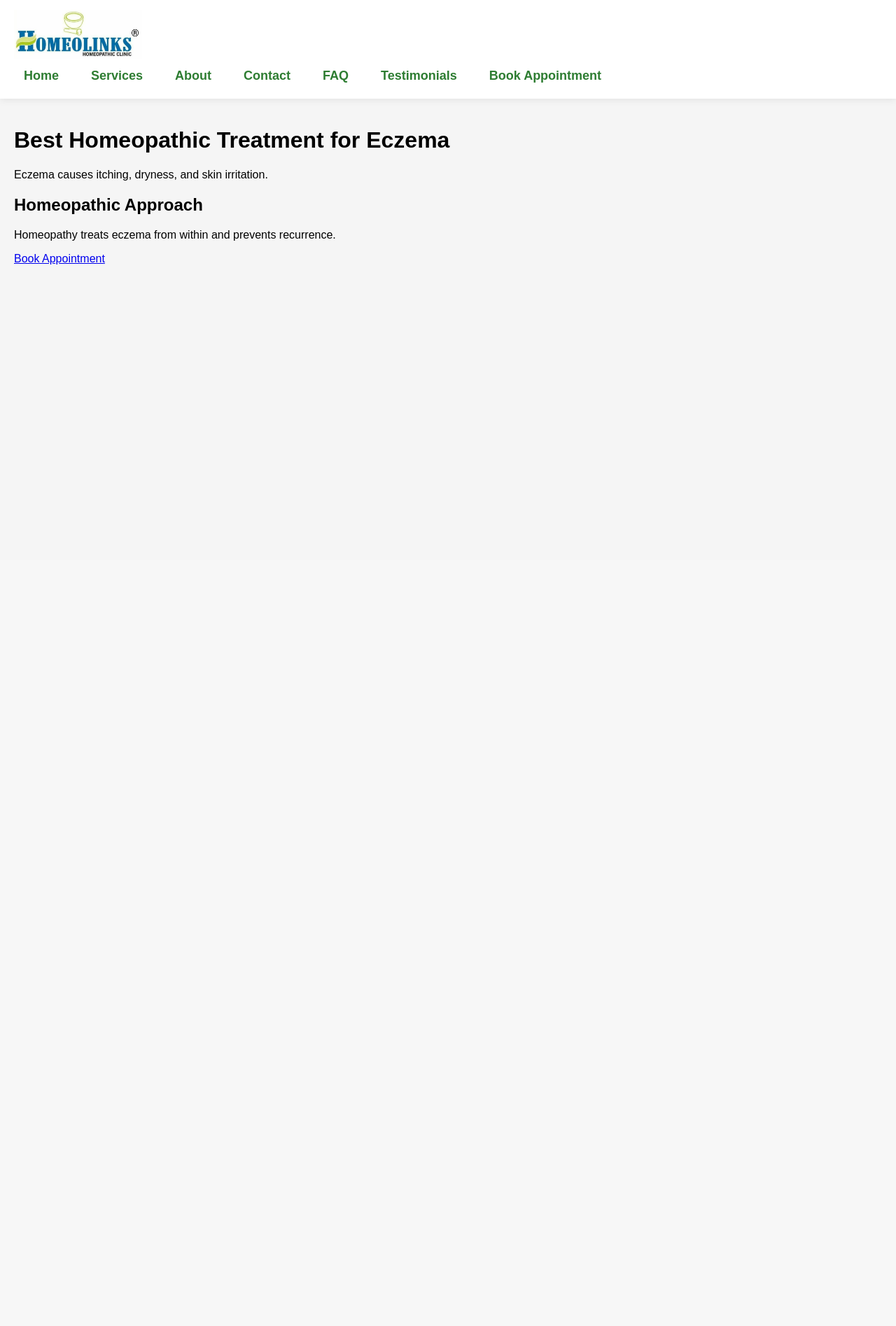
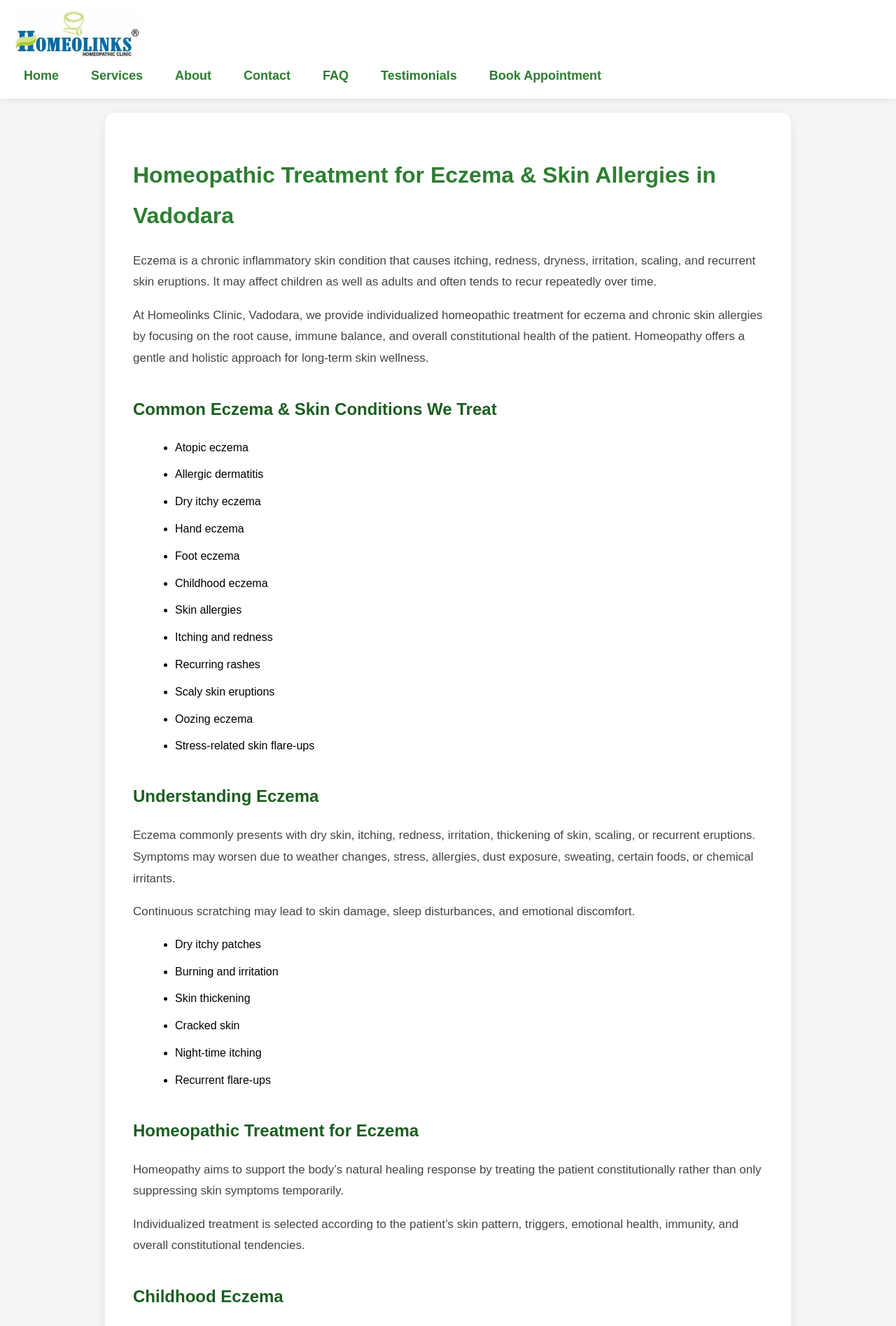
Before and after one commit to kartiklaswani/homeolinks, a Flask app: page /blog/eczema-blog in a window 1280 px wide. Shown: the top 1895 px of the page at 70% size. Before the commit the page ends 378 px from the top, so only its background shows below. Run offline with Flask 3, Linux system fonts and the light colour scheme; some libraries are stand-ins or nearby versions.

Commit message:
Improved eczema SEO page

```diff
--- a/templates/eczema-blog.html
+++ b/templates/eczema-blog.html
@@ -1,13 +1,206 @@
 {% extends "base.html" %}
+
 {% block content %}
-<div class="section">
-<h1>Best Homeopathic Treatment for Eczema</h1>
 
-<p>Eczema causes itching, dryness, and skin irritation.</p>
+<style>
 
-<h2>Homeopathic Approach</h2>
-<p>Homeopathy treats eczema from within and prevents recurrence.</p>
+.blog-container{
+    max-width:900px;
+    margin:auto;
+    background:white;
+    padding:40px;
+    border-radius:14px;
+    box-shadow:0 4px 15px rgba(0,0,0,0.08);
+    line-height:1.8;
+}
 
-<a href="/book" class="btn">Book Appointment</a>
+.blog-container h1{
+    color:#2e7d32;
+    margin-bottom:20px;
+}
+
+.blog-container h2{
+    color:#1b5e20;
+    margin-top:35px;
+}
+
+.blog-container p{
+    color:#444;
+    font-size:17px;
+}
+
+.blog-container ul{
+    margin-left:20px;
+}
+
+.blog-container li{
+    margin-bottom:10px;
+}
+
+.cta{
+    margin-top:40px;
+    background:#e8f5e9;
+    padding:25px;
+    border-radius:12px;
+    text-align:center;
+}
+
+.cta a{
+    display:inline-block;
+    margin-top:15px;
+    background:#2e7d32;
+    color:white;
+    padding:14px 24px;
+    text-decoration:none;
+    border-radius:8px;
+    font-weight:bold;
+}
+
+</style>
+
+<div class="blog-container">
+
+    <h1>
+        Homeopathic Treatment for Eczema & Skin Allergies in Vadodara
+    </h1>
+
+    <p>
+        Eczema is a chronic inflammatory skin condition that causes itching, redness, dryness, irritation, scaling, and recurrent skin eruptions. It may affect children as well as adults and often tends to recur repeatedly over time.
+    </p>
+
+    <p>
+        At Homeolinks Clinic, Vadodara, we provide individualized homeopathic treatment for eczema and chronic skin allergies by focusing on the root cause, immune balance, and overall constitutional health of the patient. Homeopathy offers a gentle and holistic approach for long-term skin wellness.
+    </p>
+
+    <h2>
+        Common Eczema & Skin Conditions We Treat
+    </h2>
+
+    <ul>
+        <li>Atopic eczema</li>
+        <li>Allergic dermatitis</li>
+        <li>Dry itchy eczema</li>
+        <li>Hand eczema</li>
+        <li>Foot eczema</li>
+        <li>Childhood eczema</li>
+        <li>Skin allergies</li>
+        <li>Itching and redness</li>
+        <li>Recurring rashes</li>
+        <li>Scaly skin eruptions</li>
+        <li>Oozing eczema</li>
+        <li>Stress-related skin flare-ups</li>
+    </ul>
+
+    <h2>
+        Understanding Eczema
+    </h2>
+
+    <p>
+        Eczema commonly presents with dry skin, itching, redness, irritation, thickening of skin, scaling, or recurrent eruptions. Symptoms may worsen due to weather changes, stress, allergies, dust exposure, sweating, certain foods, or chemical irritants.
+    </p>
+
+    <p>
+        Continuous scratching may lead to skin damage, sleep disturbances, and emotional discomfort.
+    </p>
+
+    <ul>
+        <li>Dry itchy patches</li>
+        <li>Burning and irritation</li>
+        <li>Skin thickening</li>
+        <li>Cracked skin</li>
+        <li>Night-time itching</li>
+        <li>Recurrent flare-ups</li>
+    </ul>
+
+    <h2>
+        Homeopathic Treatment for Eczema
+    </h2>
+
+    <p>
+        Homeopathy aims to support the body’s natural healing response by treating the patient constitutionally rather than only suppressing skin symptoms temporarily.
+    </p>
+
+    <p>
+        Individualized treatment is selected according to the patient’s skin pattern, triggers, emotional health, immunity, and overall constitutional tendencies.
+    </p>
+
+    <h2>
+        Childhood Eczema
+    </h2>
+
+    <p>
+        Eczema is commonly seen in children and may affect the cheeks, hands, elbows, knees, scalp, or body folds. Many children experience intense itching, disturbed sleep, irritability, and recurrent flare-ups.
+    </p>
+
+    <p>
+        Homeopathy offers a gentle and child-friendly approach for improving skin health and supporting immunity naturally.
+    </p>
+
+    <h2>
+        Allergic & Stress-Related Eczema
+    </h2>
+
+    <p>
+        Many eczema patients notice worsening of symptoms due to emotional stress, anxiety, sweating, food sensitivities, dust, or environmental allergens. Stress and emotional strain may contribute significantly to flare-ups.
+    </p>
+
+    <p>
+        Homeopathy considers both emotional and physical health together while selecting individualized treatment.
+    </p>
+
+    <h2>
+        Skin Care & Lifestyle in Eczema
+    </h2>
+
+    <p>
+        Proper skin hydration, avoiding excessive chemical exposure, stress management, balanced diet, and gentle skin care practices are important supportive measures in eczema management.
+    </p>
+
+    <p>
+        Every patient may have different triggers and constitutional tendencies, making individualized evaluation important.
+    </p>
+
+    <h2>
+        Why Choose Homeopathy for Eczema?
+    </h2>
+
+    <ul>
+        <li>Gentle and holistic treatment</li>
+        <li>Focuses on root cause and immunity</li>
+        <li>Individualized constitutional approach</li>
+        <li>Supports long-term skin wellness</li>
+        <li>Addresses emotional and physical factors</li>
+        <li>Suitable for children and adults</li>
+    </ul>
+
+    <h2>
+        Consult Homeolinks Clinic, Vadodara
+    </h2>
+
+    <p>
+        At Homeolinks Clinic, we provide personalized homeopathic treatment for eczema, skin allergies, dermatitis, itching, and chronic skin conditions. Every patient is evaluated individually with a holistic and compassionate approach.
+    </p>
+
+    <p>
+        If you are suffering from eczema, dry itchy skin, recurrent skin allergy, dermatitis, or chronic skin irritation, book your consultation today for safe and effective homeopathic care in Vadodara.
+    </p>
+
+    <div class="cta">
+
+        <h2>
+            Book Your Consultation Today
+        </h2>
+
+        <p>
+            Personalized Homeopathic Treatment for Eczema in Vadodara
+        </p>
+
+        <a href="/book">
+            Book Appointment
+        </a>
+
+    </div>
+
 </div>
+
 {% endblock %}
```
